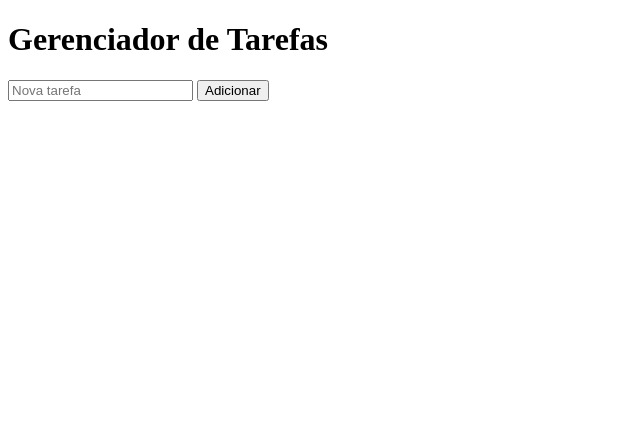
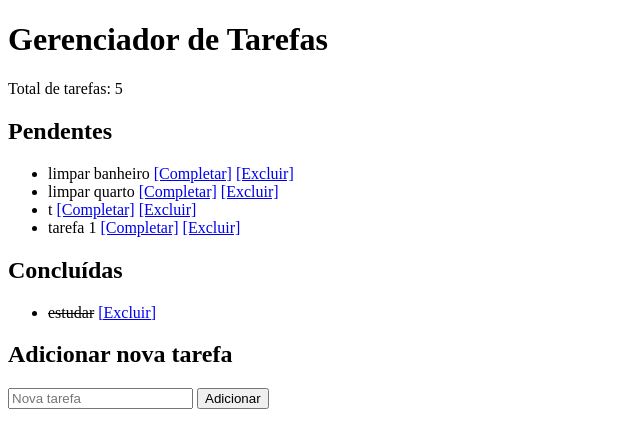
Before and after one commit to Linck-creator/cursor-ai-python-journey, a Flask app: page / in a window 1280 px wide. Shown: the top 448 px of the page, without its empty margins (0-640 px from the left). Run offline with Flask 3, Linux system fonts and the light colour scheme.

Commit message:
Projeto Flask Gerenciador de Tarefas concluído

```diff
--- a/GerenciadorTarefas/app.py
+++ b/GerenciadorTarefas/app.py
@@ -1,4 +1,4 @@
-from flask import Flask, render_template, request, redirect
+from flask import Flask, render_template, request, redirect, url_for
 import json
 import os
 
@@ -11,6 +11,7 @@
 
 
 def salvar_dados():
+    global tarefas, proximo_id
     with open(ARQUIVO_DADOS, "w", encoding="utf-8") as arquivo:
         json.dump(
             {
@@ -24,23 +25,23 @@
 
 
 def carregar_dados():
-    global tarefas
-    global proximo_id
-
+    global tarefas, proximo_id
     if os.path.exists(ARQUIVO_DADOS):
         with open(ARQUIVO_DADOS, "r", encoding="utf-8") as arquivo:
             try:
                 dados = json.load(arquivo)
                 tarefas = dados.get("tarefas", [])
                 proximo_id = dados.get("proximo_id", 1)
-            except:
+            except Exception:
                 tarefas = []
                 proximo_id = 1
+    else:
+        tarefas = []
+        proximo_id = 1
 
 
 def adicionar_tarefa(texto):
-    global proximo_id
-
+    global proximo_id, tarefas
     tarefas.append(
         {
             "id": proximo_id,
@@ -48,63 +49,61 @@
             "feito": False
         }
     )
-
     proximo_id += 1
     salvar_dados()
 
 
 def completar_tarefa(id):
+    global tarefas
     for tarefa in tarefas:
         if tarefa["id"] == id:
             tarefa["feito"] = True
             break
-
     salvar_dados()
 
 
 def excluir_tarefa(id):
     global tarefas
-
     tarefas = [t for t in tarefas if t["id"] != id]
-
     salvar_dados()
 
 
 @app.route("/")
 def index():
+    # Sempre carregar os dados do arquivo antes de mostrar
+    carregar_dados()
     pendentes = [t for t in tarefas if not t["feito"]]
     concluidas = [t for t in tarefas if t["feito"]]
-
+    total = len(tarefas)
     return render_template(
         "index.html",
         pendentes=pendentes,
         concluidas=concluidas,
-        total=len(tarefas)
+        total=total
     )
 
 
 @app.route("/adicionar", methods=["POST"])
 def adicionar():
-    texto = request.form.get("texto_tarefa")
-
+    texto = request.form.get("texto_tarefa", "").strip()
     if texto:
         adicionar_tarefa(texto)
-
-    return redirect("/")
+    return redirect(url_for("index"))
 
 
 @app.route("/completar/<int:id>")
 def completar(id):
     completar_tarefa(id)
-    return redirect("/")
+    return redirect(url_for("index"))
 
 
 @app.route("/excluir/<int:id>")
 def excluir(id):
     excluir_tarefa(id)
-    return redirect("/")
+    return redirect(url_for("index"))
 
 
+# Carrega os dados no start
 carregar_dados()
 
 if __name__ == "__main__":
--- a/GerenciadorTarefas/tarefas.json
+++ b/GerenciadorTarefas/tarefas.json
@@ -1,10 +1,10 @@
 {
-    "proximo_id": 4,
+    "proximo_id": 6,
     "tarefas": [
         {
             "id": 1,
             "texto": "estudar",
-            "feito": false
+            "feito": true
         },
         {
             "id": 2,
@@ -15,6 +15,16 @@
             "id": 3,
             "texto": "limpar quarto",
             "feito": false
+        },
+        {
+            "id": 4,
+            "texto": "t",
+            "feito": false
+        },
+        {
+            "id": 5,
+            "texto": "tarefa 1",
+            "feito": false
         }
     ]
 }
--- a/GerenciadorTarefas/templates/index.html
+++ b/GerenciadorTarefas/templates/index.html
@@ -7,20 +7,39 @@
 <body>
     <h1>Gerenciador de Tarefas</h1>
 
+    <p>Total de tarefas: {{ total }}</p>
+
+    <h2>Pendentes</h2>
+    {% if pendentes %}
     <ul>
-        {% for tarefa in tarefas %}
+        {% for tarefa in pendentes %}
         <li>
-            {% if tarefa['feito'] %}
-                <s>{{ tarefa['texto'] }}</s>
-            {% else %}
-                {{ tarefa['texto'] }}
-                <a href="/completar/{{ tarefa['id'] }}">[Completar]</a>
-            {% endif %}
+            {{ tarefa['texto'] }}
+            <a href="{{ url_for('completar', id=tarefa['id']) }}">[Completar]</a>
+            <a href="{{ url_for('excluir', id=tarefa['id']) }}">[Excluir]</a>
         </li>
         {% endfor %}
     </ul>
+    {% else %}
+    <p>Nenhuma tarefa pendente.</p>
+    {% endif %}
 
-    <form action="/adicionar" method="post">
+    <h2>Concluídas</h2>
+    {% if concluidas %}
+    <ul>
+        {% for tarefa in concluidas %}
+        <li>
+            <s>{{ tarefa['texto'] }}</s>
+            <a href="{{ url_for('excluir', id=tarefa['id']) }}">[Excluir]</a>
+        </li>
+        {% endfor %}
+    </ul>
+    {% else %}
+    <p>Nenhuma tarefa concluída.</p>
+    {% endif %}
+
+    <h2>Adicionar nova tarefa</h2>
+    <form action="{{ url_for('adicionar') }}" method="post">
         <input
             type="text"
             name="texto_tarefa"
```
